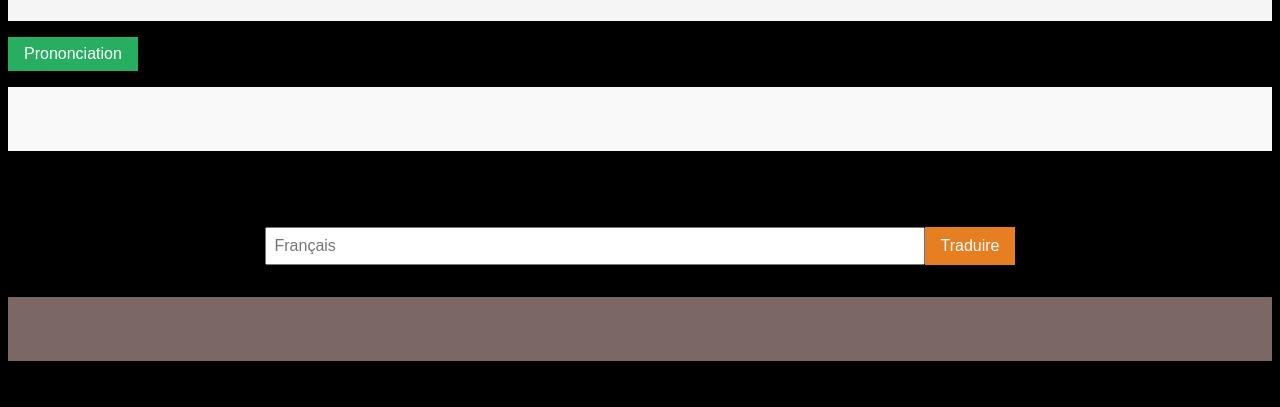
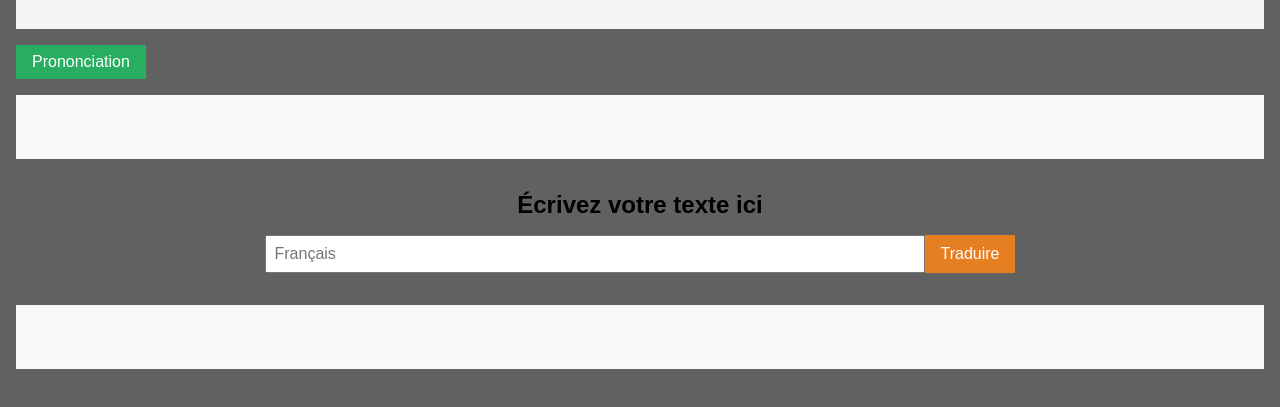
Before and after one commit to Chrstn67/Traducteur-Francais-Alsacien, a plain HTML site: page index.html in a window 1280 px wide. Shown: the part 173-580 px from the top of the page. Drawn offline with Linux system fonts and the light colour scheme.

Commit message:
correctifs visuels

```diff
--- a/Traducteur.css
+++ b/Traducteur.css
@@ -1,6 +1,7 @@
 body {
   font-family: Arial, sans-serif;
-  background-color: #000000;
+  background-color: #616161;
+  margin: 1em;
 }
 
 header {
@@ -117,9 +118,9 @@ span#resultAls {
 }
 
 section#filtre {
-  background-color: rgba(255, 211, 211, 0.486);
+  background-color: #f8f8f8;
+  color: #8a0202;
   font-size: 0.9em;
   padding: 2rem;
   margin: 2rem 0rem 0rem 0rem;
-  color: #ebebeb;
 }
```
Also changed, not shown: alsace.jpeg (added).
